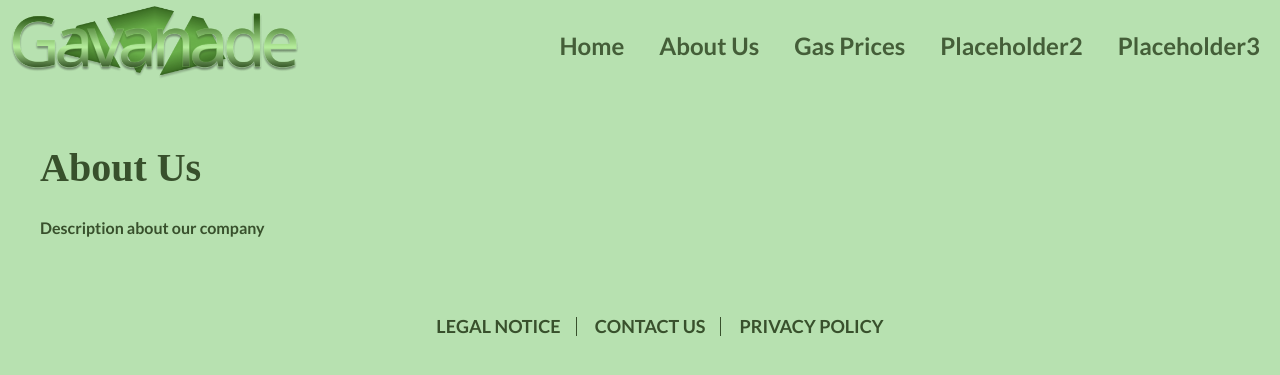
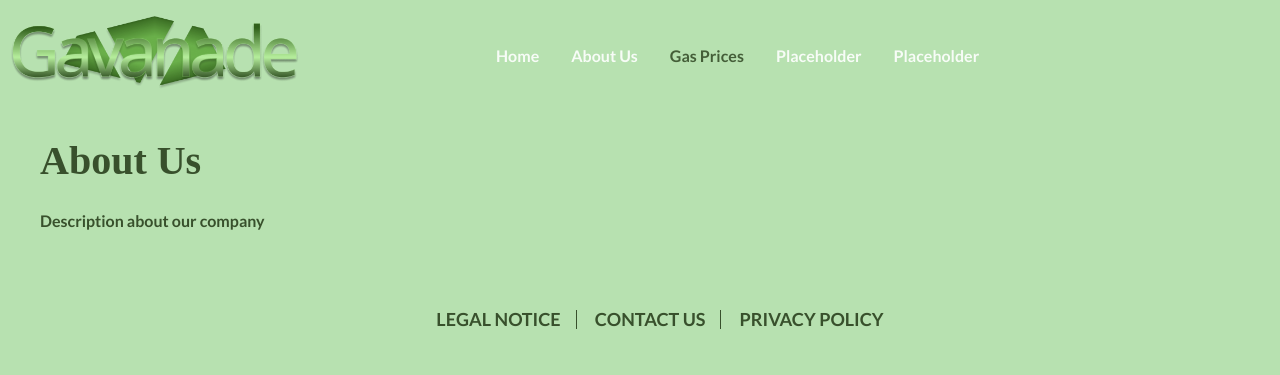
Before and after one commit to sumyisl1/Gavanade, a Flask app: page /about in a window 1280 px wide. Shown: the top 375 px of the page. Run offline with Flask 2, Linux system fonts and the light colour scheme; some web fonts are replaced.

Commit message:
Added new map to website, added more to navigation

```diff
--- a/app_service/app.py
+++ b/app_service/app.py
@@ -43,11 +43,13 @@ def contact():
 def privacypolicy():
     return render_template("privacypolicy.html")
 
+@app.route("/map")
+def map():
+    return render_template("map.html")
 
-@app.route("/gasprices")
-def gasprices():
-    return render_template("gasprices.html")
-
+@app.route("/zip")
+def zip():
+    return render_template("zip.html")
 
 @app.route("/search", methods=("POST",))
 def search():
@@ -63,7 +65,7 @@ def search():
         zipcode = -1
 
     flash(f"{zipcode}")
-    return redirect(url_for("gasprices"))
+    return redirect(url_for("zip"))
 
 
 if __name__ == "__main__":
--- a/app_service/static/css/main.css
+++ b/app_service/static/css/main.css
@@ -6,27 +6,27 @@ body {
   color: #38502C;
   margin: 0;
   min-height: 100%;
-
-
 }
 
 a:link, a:visited, a:hover, a:active {
   text-decoration: none;
+  color: #38502C;
 }
+
 
 /*
  * Formatting the header area
  */
 header {
-  height: 80px;
+  height: 60px;
   opacity: .9;
-  margin-bottom: 10px;
   margin-left: 0px;
   position: static;
-  display: inline;
+  margin-bottom: 30px;
+  margin-top: 10px;
 }
 
-header a.visited {
+header a:visited {
   color: #38502C;
 }
 
@@ -37,27 +37,86 @@ header a {
 
 header img {
   position: relative;
-  width: 35%;
   float:left;
 }
  /*
  * Navigation
  */
 .menu {
-  justify-content: right;
-  display: inline-flex;
-  flex-wrap: nowrap;
-  margin-right: 20px;
+  /* justify-content: center; */
+  /* flex-wrap: nowrap; */
+  /* list-style: none; */
+  width: 800px;
+  float: right;
 }
-.menu li {
-  display: inline-flex;
-  flex-wrap: nowrap;
+
+.menu a {
+  float: left;
+  padding: 14px 16px;
+  text-align: center;
 }
-.menu li + li {
-  margin-left: 35px;
+.menu {
+  overflow: hidden;
 }
-.menu li a {
+
+.menu a {
+  float: left;
+  font-size: 16px;
+  color: white;
+  text-align: center;
+  padding: 14px 16px;
   text-decoration: none;
+}
+
+.dropdown {
+  float: left;
+  overflow: overlay;
+}
+
+.dropdown .dropbtn {
+  font-size: 16px;
+  border: none;
+  outline: none;
+  padding: 14px 16px;
+  background-color: inherit;
+  font-family: inherit;
+  margin: 0;
+  color: inherit;
+  display: block;
+}
+
+.menu a:hover, .dropdown:hover .dropbtn {
+   background-color: #38502C;
+  color: #B7E1B0;
+}
+
+.dropdown-content {
+  display: none;
+  position: absolute;
+  background-color: #38502C;
+  min-width: 160px;
+  box-shadow: 0px 8px 16px 0px rgba(0,0,0,0.2);
+  z-index: 1;
+}
+
+.dropdown-content a {
+  /* float: right; */
+  color: #B7E1B0;
+  padding: 12px 16px;
+  text-decoration: none;
+  display: block;
+  text-align: left;
+}
+
+.dropdown-content a:hover {
+  background-color: #ddd;
+}
+
+.dropdown-content a:visited {
+ color: #B7E1B0;
+}
+.dropdown:hover .dropdown-content {
+  display: block;
 }
 
  /*
@@ -68,7 +127,7 @@ footer {
   bottom: 0;
 }
 
-footer ul li a, a:visited {
+footer ul li a, footer ul li a:visited {
   color: #38502C;
   text-transform: uppercase;
   font-size: 18px;
@@ -130,6 +189,7 @@ footer ul li {
 
 .project {
   background-color:gainsboro !important;
+  border-radius: 15px;
   text-align: center;
   display: inline-block;
   -webkit-transition: -webkit-transform 1s;
--- /dev/null
+++ b/app_service/templates/careers.html
@@ -0,0 +1,6 @@
+{% extends "layout.html" %}
+{% block content %}
+   <div class="careers centercontainer">
+     <h1>Careers</h1>
+   </div>
+ {% endblock %}
--- a/app_service/templates/layout.html
+++ b/app_service/templates/layout.html
@@ -1,9 +1,12 @@
 <!DOCTYPE html>
-<html>
+<html lang="en">
 
   <head>
     <title>Gavanade</title>
     <link rel="stylesheet" href="{{ url_for('static', filename='css/main.css') }}">
+    <meta name="viewport" content="width=device-width, initial-scale=1">
+    {% block head %}
+    {% endblock %}
   </head>
 
   <body>
@@ -12,12 +15,20 @@
         <img src="static/Gavanade-Logo.png" alt="Gavanade Logo" class="logo" style="width:300px"/>
         <strong>
           <nav>
-          <ul class="menu">
-            <li><a href="{{ url_for('home') }}">Home</a></li>
-            <li><a href="{{ url_for('about') }}">About Us</a></li>
-            <li><a href="{{ url_for('gasprices') }}">Gas Prices</a></li>
-            <li><a href="{{ url_for('placeholder') }}">Placeholder2</a></li>
-            <li><a href="{{ url_for('placeholder') }}">Placeholder3</a></li>
+          <div class="menu">
+            <a href="{{ url_for('home') }}">Home</a></li>
+            <a href="{{ url_for('about') }}">About Us</a></li>
+            <div class="dropdown">
+              <button class="dropbtn">Gas Prices
+                <i class="fa fa-caret down"></i>
+              </button>
+              <div class="dropdown-content">
+                <a href="{{ url_for('zip') }}">Search by Zipcode</a></li>
+                <a href="{{ url_for('map') }}">Search by Map</a></li>
+              </div>
+            </div>
+            <a href="{{ url_for('placeholder') }}">Placeholder</a></li>
+            <a href="{{ url_for('placeholder') }}">Placeholder</a></li>
           </ul>
         </nav></strong>
       </div>
```
Also changed, not shown: app_service/static/js/map.js (added, +19 -0 lines), app_service/templates/map.html (added, +20 -0 lines), app_service/templates/zip.html (renamed from app_service/templates/gasprices.html, +5 -3 lines).
